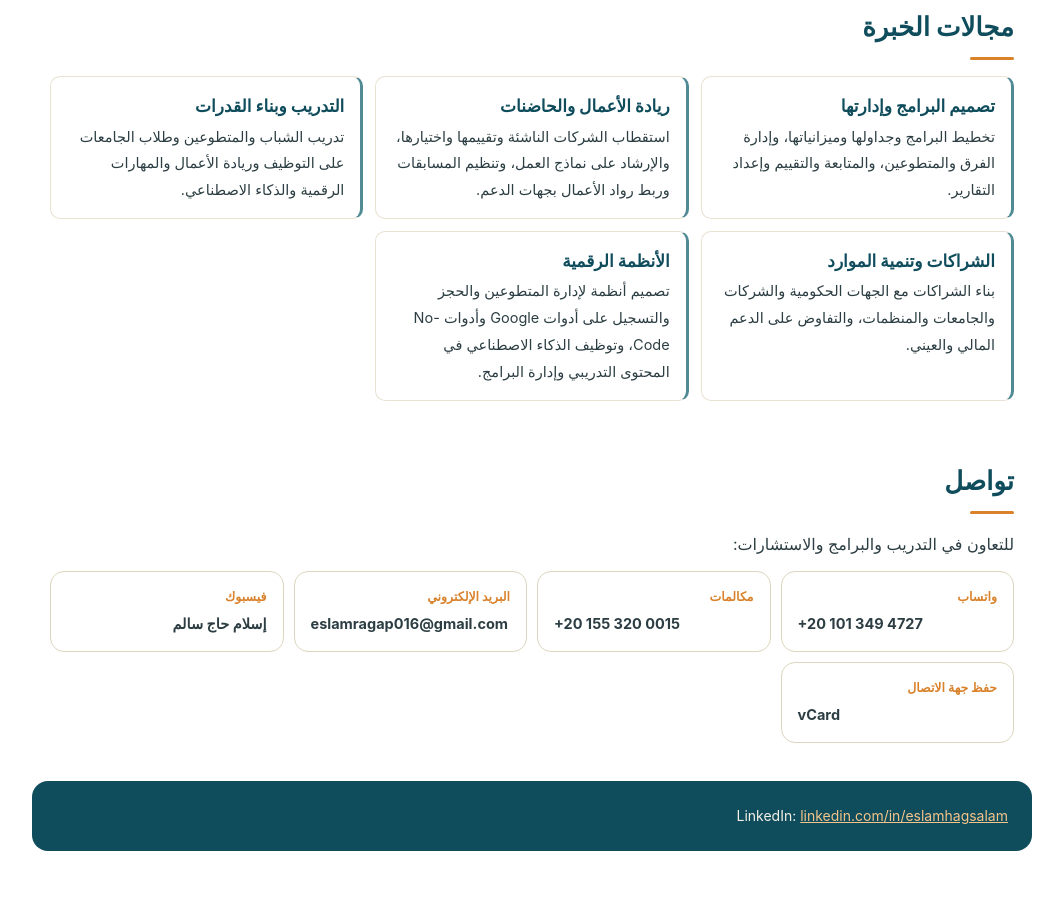
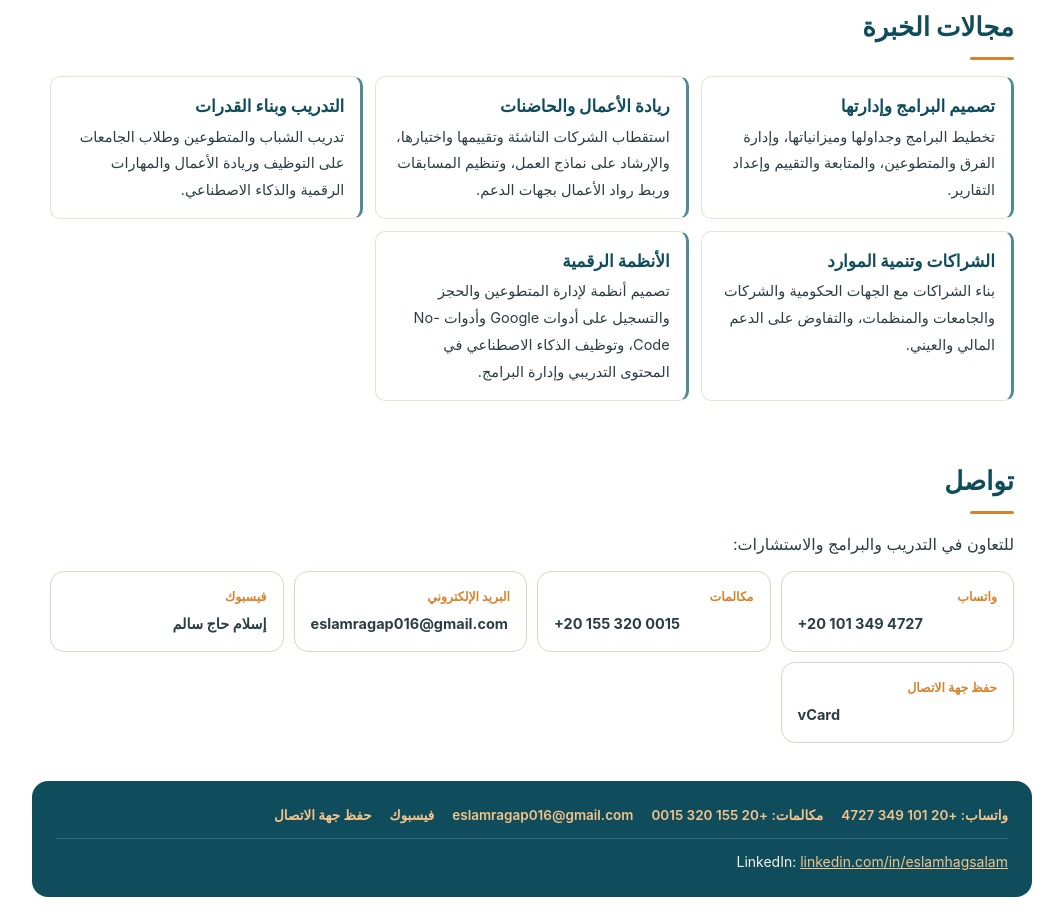
Before and after one commit to tamkeenova/tamkeenova.github.io, a plain HTML site: page islam/ar/index.html in a window 1280 px wide. Shown: the part 1212-2133 px from the top of the page, without its empty margins (108-1171 px from the left). Before the commit the page ends 2087 px from the top, so only its background shows below. Drawn offline with Linux system fonts and the light colour scheme.

Commit message:
Add contact page (تواصل معنا) to nav, contact links in footer on every page

```diff
--- a/islam/data/ar.json
+++ b/islam/data/ar.json
@@ -15,7 +15,8 @@
     "ventures": "المشروعات الريادية",
     "digital": "الأنظمة الرقمية وحالة كل منها",
     "credentials": "الشهادات والتأهيل",
-    "contact": "تواصل"
+    "contact": "تواصل",
+    "contact_page": "تواصل معنا"
   },
   "stats": [
     {
--- a/islam/data/en.json
+++ b/islam/data/en.json
@@ -15,7 +15,8 @@
     "field": "From the field: the vaccination campaign",
     "credentials": "Credentials",
     "stats": "Impact in numbers",
-    "contact": "Contact"
+    "contact": "Contact",
+    "contact_page": "Contact us"
   },
   "stats": [
     {
--- a/islam/site.css
+++ b/islam/site.css
@@ -29,6 +29,9 @@ section{padding:28px 0}h2{font-size:26px;margin:0 0 16px;color:var(--g)}h2::afte
 .cbtn:hover{border-color:var(--t)}
 .cbtn .cl{display:block;font-size:12.5px;font-weight:700;color:var(--t);margin-bottom:3px}
 .cbtn .cv{display:block;font-size:14.5px;font-weight:700;color:var(--ink);direction:ltr;unicode-bidi:plaintext}
+.ftc{display:flex;flex-wrap:wrap;gap:4px 18px;margin-bottom:10px;padding-bottom:10px;border-bottom:1px solid rgba(244,241,232,.18)}
+.ftc a{color:var(--l1);text-decoration:none;font-weight:600;font-size:13.5px}
+.ftc a:hover{text-decoration:underline}
 footer{background:var(--g);color:var(--cr);border-radius:16px;max-width:1000px;margin:10px auto 24px;padding:22px 24px;font-size:14px}
 header,footer,.num,.tag{-webkit-print-color-adjust:exact;print-color-adjust:exact}}
 
--- a/islam/site.js
+++ b/islam/site.js
@@ -1,12 +1,24 @@
 (function(){
 var L=document.documentElement.lang,page=document.body.getAttribute('data-page');
-var NAV={ar:[['index','الرئيسية'],['journey','المسيرة'],['programs','البرامج والمشروعات'],['honors','التكريمات والشهادات']],en:[['index','Home'],['journey','Journey'],['programs','Programs and ventures'],['honors','Honors and credentials']]}[L];
+var NAV={ar:[['index','الرئيسية'],['journey','المسيرة'],['programs','البرامج والمشروعات'],['honors','التكريمات والشهادات'],['contact','تواصل معنا']],en:[['index','Home'],['journey','Journey'],['programs','Programs and ventures'],['honors','Honors and credentials'],['contact','Contact us']]}[L];
 function e(t,c,x){var n=document.createElement(t);if(c)n.className=c;if(x!=null)n.textContent=x;return n}
 function a(n,k){for(var i=0;i<k.length;i++)if(k[i])n.appendChild(k[i]);return n}
 function sec(title,body){var s=e('section'),w=e('div','w');w.appendChild(e('h2',0,title));w.appendChild(body);s.appendChild(w);return s}
 function card(o,tagCls){var c=e('div','card');if(o.tag)c.appendChild(e('span','tag '+(tagCls||o.status||'pr'),o.tag));c.appendChild(e('h3',0,o.title));if(o.body)c.appendChild(e('p',0,o.body));return c}
 function grid(list,cls){var g=e('div','grid');(list||[]).forEach(function(o){g.appendChild(card(o))});return g}
 function pct(v,m){return (v/m*100)+'%'}
+function buildContact(d){
+ var ct=d.contact,cw=e('div');
+ var cb=function(href,lab,val,dl){var x=e('a','cbtn');x.href=href;x.target='_blank';x.rel='noopener';if(dl)x.setAttribute('download','');x.appendChild(e('span','cl',lab));x.appendChild(e('span','cv',val));return x};
+ var cg=e('div','cgrid');
+ if(ct.wa_href)cg.appendChild(cb(ct.wa_href,ct.wa_label,ct.wa_value));
+ if(ct.tel_href)cg.appendChild(cb(ct.tel_href,ct.tel_label,ct.tel_value));
+ if(ct.email_href)cg.appendChild(cb(ct.email_href,ct.email_label,ct.email_value));
+ if(ct.fb_href)cg.appendChild(cb(ct.fb_href,ct.fb_label,ct.fb_value));
+ if(ct.vcf_href)cg.appendChild(cb(ct.vcf_href,ct.vcf_label,'vCard',1));
+ if(ct.intro)cw.appendChild(e('p','cintro',ct.intro));cw.appendChild(cg);
+ return cw;
+}
 Promise.all([fetch('../data/'+L+'.json').then(function(r){return r.json()}),fetch('../data/site.json').then(function(r){return r.json()})]).then(function(r){
 var d=r[0],s=r[1],app=document.getElementById('app'),T=d.titles||{};
 document.title=d.name;
@@ -24,19 +36,9 @@ if(page==='index'){
  a(h,[m,e('div','k',d.kicker),e('h1',0,d.name),e('div','role',d.role),e('div','aka',d.aka),e('p','intro',d.intro),e('div','motto',d.motto)]);app.appendChild(h);
  var g=e('div','grid');(d.stats||[]).forEach(function(o){var n=e('div','num');if(o.prefix)n.appendChild(e('small',0,o.prefix));n.appendChild(e('b',0,o.value));n.appendChild(e('span',0,o.label));g.appendChild(n)});app.appendChild(sec(T.stats,g));
  app.appendChild(sec(T.expertise,grid(d.expertise)));
- var ct=d.contact;
- if(ct){
-  var cb=function(href,lab,val,dl){var x=e('a','cbtn');x.href=href;x.target='_blank';x.rel='noopener';if(dl)x.setAttribute('download','');x.appendChild(e('span','cl',lab));x.appendChild(e('span','cv',val));return x};
-  var cg=e('div','cgrid');
-  if(ct.wa_href)cg.appendChild(cb(ct.wa_href,ct.wa_label,ct.wa_value));
-  if(ct.tel_href)cg.appendChild(cb(ct.tel_href,ct.tel_label,ct.tel_value));
-  if(ct.email_href)cg.appendChild(cb(ct.email_href,ct.email_label,ct.email_value));
-  if(ct.fb_href)cg.appendChild(cb(ct.fb_href,ct.fb_label,ct.fb_value));
-  if(ct.vcf_href)cg.appendChild(cb(ct.vcf_href,ct.vcf_label,'vCard',1));
-  var cw=e('div');if(ct.intro)cw.appendChild(e('p','cintro',ct.intro));cw.appendChild(cg);
-  app.appendChild(sec(T.contact,cw));
- }
+ if(d.contact)app.appendChild(sec(T.contact,buildContact(d)));
 }
+if(page==='contact'&&d.contact){app.appendChild(sec(T.contact_page||T.contact,buildContact(d)))}
 if(page==='journey'){
  var tl=e('div','tl');(d.journey||[]).forEach(function(o){var row=e('div','row');row.appendChild(e('div','d',o.date));var b=e('div');b.appendChild(e('h3',0,o.title));b.appendChild(e('p',0,o.body));row.appendChild(b);tl.appendChild(row)});app.appendChild(sec(T.journey,tl));
  var f=d.field;if(f){var fb=e('div','fbox');fb.appendChild(e('h3',0,f.title));fb.appendChild(e('p',0,f.body));var ch=e('div','chart');ch.setAttribute('dir','ltr');
@@ -46,7 +48,16 @@ if(page==='journey'){
 if(page==='programs'){app.appendChild(sec(T.programs,grid(d.programs)));app.appendChild(sec(T.ventures,grid(d.ventures)));app.appendChild(sec(T.digital,grid(d.digital)))}
 if(page==='honors'){app.appendChild(sec(T.honors,grid(d.honors,'pr')));
  var cr=e('div'),cc=e('div','cr');(d.credentials||[]).forEach(function(c){var dv=e('div');dv.appendChild(e('b',0,c.group));var ul=e('ul');(c.items||[]).forEach(function(i){ul.appendChild(e('li',0,i))});dv.appendChild(ul);cc.appendChild(dv)});cr.appendChild(cc);(d.credentials_extra||[]).forEach(function(t){cr.appendChild(e('p',0,t))});app.appendChild(sec(T.credentials,cr))}
-var ft=e('footer');if(s.linkedin){var x=e('a',0,s.linkedin.replace(/^https?:\/\/(www\.)?/,''));x.href=s.linkedin;x.rel='noopener';ft.appendChild(document.createTextNode('LinkedIn: '));ft.appendChild(x)}else ft.textContent=d.footer;app.appendChild(ft);
+var ft=e('footer');
+if(d.contact){var ct2=d.contact,fc=e('div','ftc');
+ var fl=function(href,txt){var x=e('a',0,txt);x.href=href;x.target='_blank';x.rel='noopener';fc.appendChild(x);return x};
+ if(ct2.wa_href)fl(ct2.wa_href,ct2.wa_label+': '+ct2.wa_value);
+ if(ct2.tel_href)fl(ct2.tel_href,ct2.tel_label+': '+ct2.tel_value);
+ if(ct2.email_href)fl(ct2.email_href,ct2.email_value);
+ if(ct2.fb_href)fl(ct2.fb_href,ct2.fb_label);
+ if(ct2.vcf_href){var vx=fl(ct2.vcf_href,ct2.vcf_label);vx.setAttribute('download','')}
+ ft.appendChild(fc)}
+if(s.linkedin){var x=e('a',0,s.linkedin.replace(/^https?:\/\/(www\.)?/,''));x.href=s.linkedin;x.rel='noopener';ft.appendChild(document.createTextNode('LinkedIn: '));ft.appendChild(x)}else ft.textContent=d.footer;app.appendChild(ft);
 document.documentElement.setAttribute('data-ready','1');
 }).catch(function(){document.getElementById('app').textContent=L==='ar'?'تعذر تحميل المحتوى.':'Could not load the content.'});
 })();
```
Also changed, not shown: islam/ar/contact.html (added, +1 -0 lines), islam/en/contact.html (added, +1 -0 lines).
